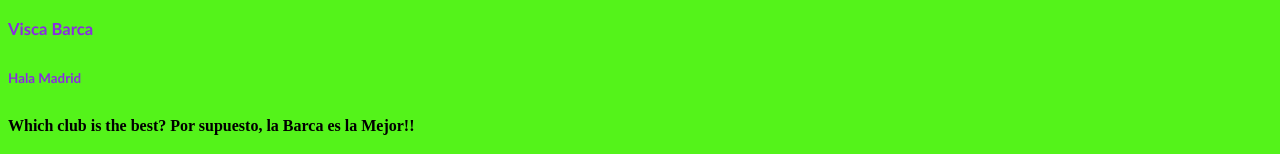
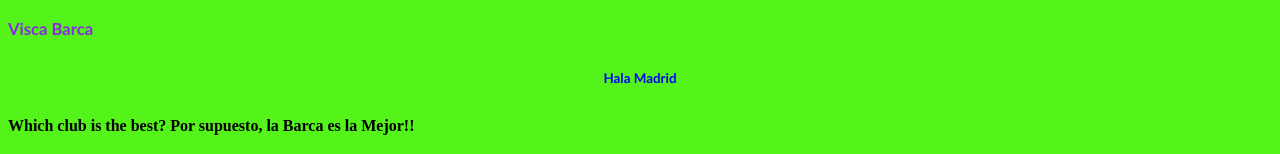
Before and after one commit to Rcha3110/WebDClasses, a plain HTML site: page index.html in a window 1280 px wide. Shown: the part 298-452 px from the top of the page. Drawn offline with Linux system fonts and the light colour scheme; a web font is replaced by a local one.

Commit message:
grouping selector

```diff
--- a/index.html
+++ b/index.html
@@ -28,6 +28,10 @@
     }
     hr{
         border: 3px solid pink;
+    }
+    h1, h6, ul{
+        color:blue;
+        text-align: center;
     }
 
     </style>
```
